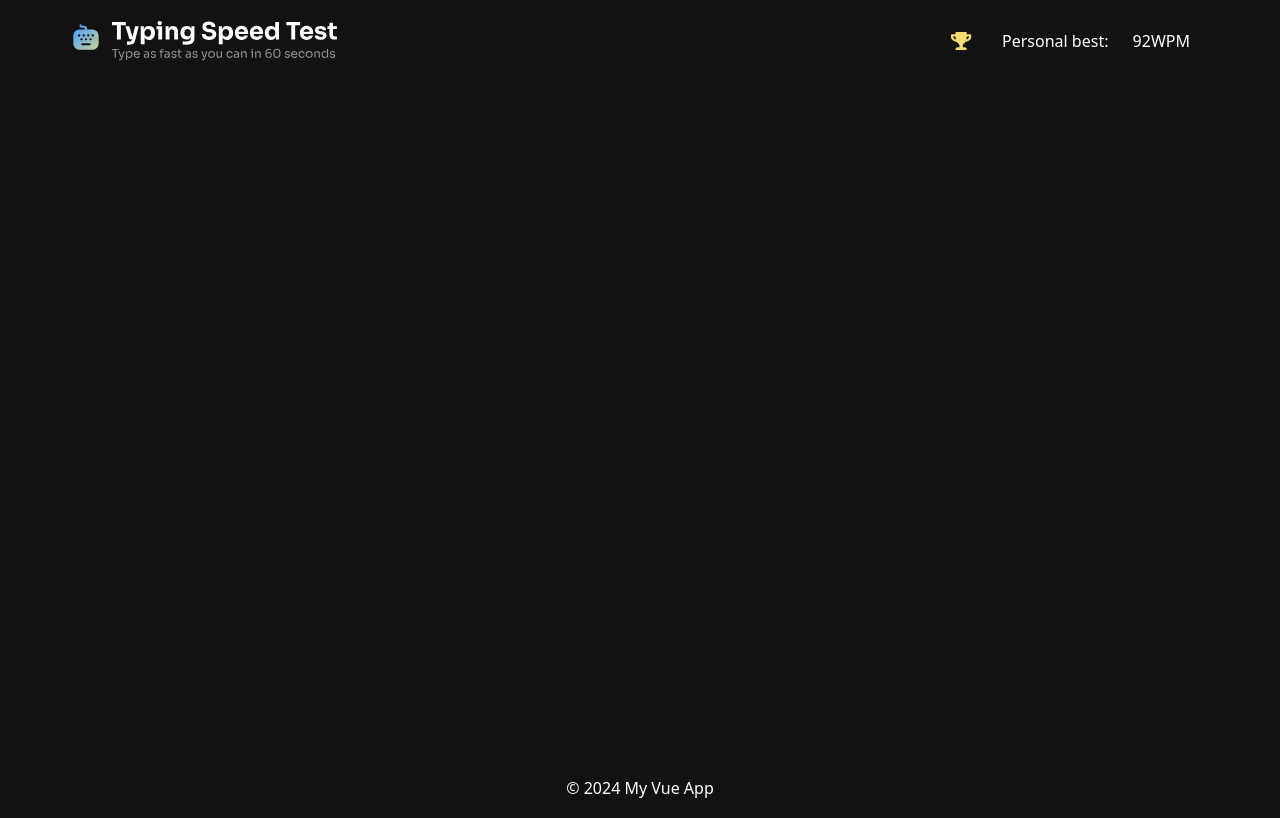
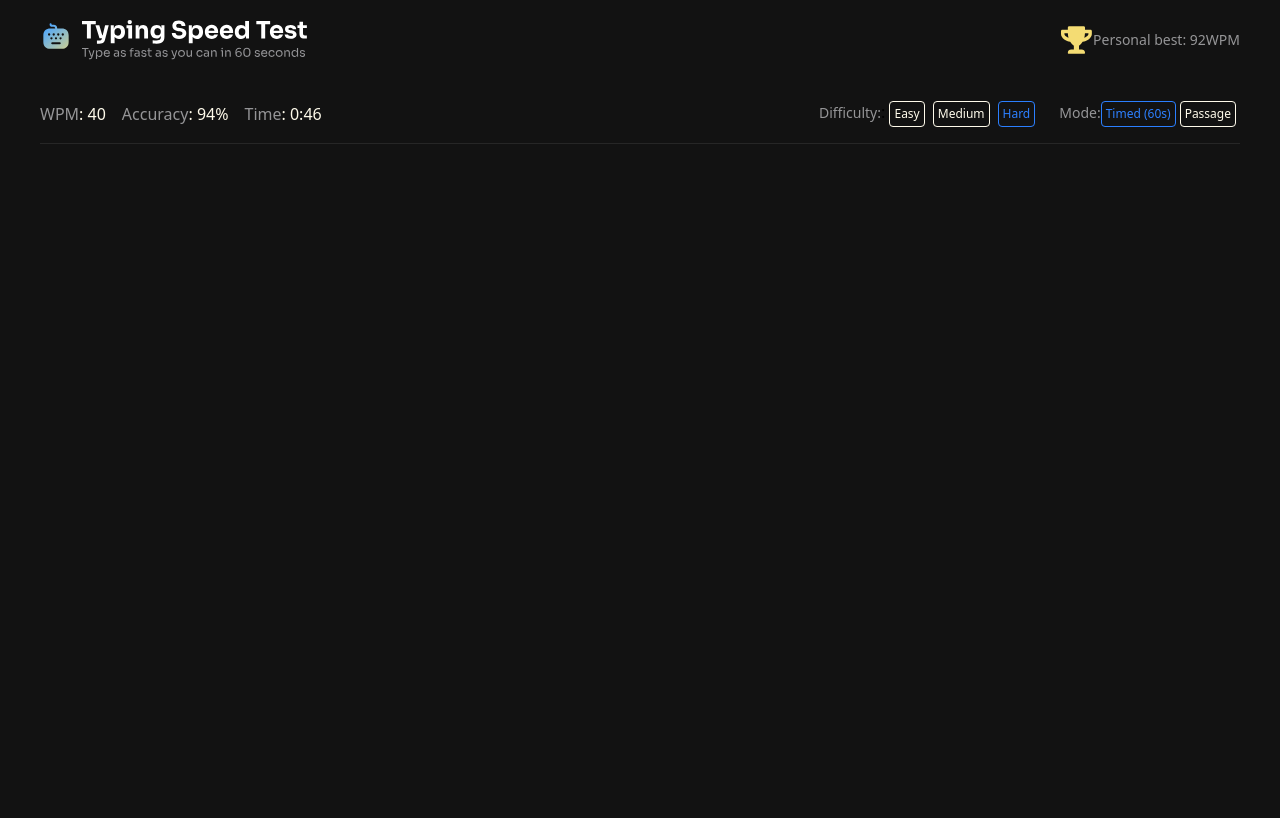
Before and after one commit to raziq-quraishi/typing-speed-test, a Vue app: page / in a window 1280 px wide. Built offline with nearby package versions, Linux system fonts and the light colour scheme.

Commit message:
adding action nav

```diff
--- a/src/App.vue
+++ b/src/App.vue
@@ -1,16 +1,12 @@
-<script setup lang="ts">
+<script setup>
 import Nav from './components/Nav.vue'
+import ActionNav from './components/ActionNav.vue'
 </script>
 
 <template>
-  <div id="app" class="min-h-screen flex flex-col">
+  <div id="app" class="">
     <Nav />
-    <main class="flex-grow container mx-auto px-4 py-6">
-      <RouterView />
-    </main>
-    <footer class="bg-gray-200 text-center py-4">
-      <p>&copy; 2024 My Vue App</p>
-    </footer>
+    <ActionNav />
   </div>
 </template>
 
--- a/src/assets/main.css
+++ b/src/assets/main.css
@@ -1,9 +1,20 @@
-/* @import './base.css'; */
+:root {
+  --neutral-900: hsl(0, 0%, 7%);
+  --neutral-800: hsl(0, 0%, 15%);
+  --neutral-500: hsl(240, 3%, 46%);
+  --neutral-400: hsl(240, 1%, 59%);
+  --neutral-0: hsl(0, 0%, 100%);
+  --blue-600: hsl(214, 100%, 55%);
+  --blue-400: hsl(210, 100%, 65%);
+  --red-500: hsl(354, 63%, 57%);
+  --green-500: hsl(140, 63%, 57%);
+  --yellow-400: hsl(49, 85%, 70%);
+}
+
 @import 'tailwindcss';
 
-*,
 body {
-  background-color: hwb(0 7% 93%);
-  padding: 3px 10px;
-  color: hsl(0, 0%, 100%);
+  background-color: var(--neutral-900);
+  padding: 20px 40px;
+  /* color: var(--neutral-0); */
 }
--- /dev/null
+++ b/src/components/ActionNav.vue
@@ -0,0 +1,64 @@
+<script setup>
+import { ref } from 'vue'
+
+const btns = ref([
+  {
+    label: 'Easy',
+    isActive: false,
+  },
+  {
+    label: 'Medium',
+    isActive: false,
+  },
+  {
+    label: 'Hard',
+    isActive: true,
+  },
+])
+const modes = ref([
+  {
+    label: 'Timed (60s)',
+    isActive: true,
+  },
+  {
+    label: 'Passage',
+    isActive: false,
+  },
+])
+</script>
+<template>
+  <main
+    class="flex items-center justify-between border-b pb-4"
+    style="border-color: var(--neutral-800)"
+  >
+    <section class="flex items-center flex-start text-amber-50 gap-4">
+      <p><span style="color: var(--neutral-400)">WPM</span>: <span>40</span></p>
+      <p><span style="color: var(--neutral-400)">Accuracy</span>: <span>94%</span></p>
+      <p><span style="color: var(--neutral-400)">Time</span>: <span>0:46</span></p>
+    </section>
+    <section class="flex items-center gap-4">
+      <div>
+        <span class="text-sm" style="color: var(--neutral-400)">Difficulty:</span>:
+        <button
+          v-for="btn in btns"
+          :key="btn.label"
+          class="cursor-pointer border rounded-sm text-xs mr-2 text-amber-50 hover:text-blue-500 hover:border-blue-500 p-1"
+          :class="{ 'border-blue-500 text-blue-500': btn.isActive }"
+        >
+          {{ btn.label }}
+        </button>
+      </div>
+      <div class="text-amber-50">
+        <span class="text-sm" style="color: var(--neutral-400)">Mode:</span>
+        <button
+          v-for="mode in modes"
+          :key="mode.label"
+          class="cursor-pointer border rounded-sm text-xs mr-1 text-amber-50 hover:text-blue-500 hover:border-blue-500 p-1"
+          :class="{ 'border-blue-500 text-blue-500': mode.isActive }"
+        >
+          {{ mode.label }}
+        </button>
+      </div>
+    </section>
+  </main>
+</template>
--- a/src/components/Nav.vue
+++ b/src/components/Nav.vue
@@ -1,14 +1,11 @@
 <script setup></script>
 <template>
-  <header>
+  <header class="" style="margin-bottom: 40px">
     <nav class="flex items-center justify-between">
       <img src="../assets/images/logo-large.svg" alt="" />
-      <div class="flex items-center gap-0">
-        <img src="../assets/images/icon-personal-best.svg" alt="" />
-        <div>
-          <span>Personal best:</span>
-          <span> 92WPM</span>
-        </div>
+      <div class="flex items-center text-sm" style="color: var(--neutral-400)">
+        <img class="size-8" src="../assets/images/icon-personal-best.svg" alt="" />
+        Personal best: 92WPM
       </div>
     </nav>
   </header>
```
